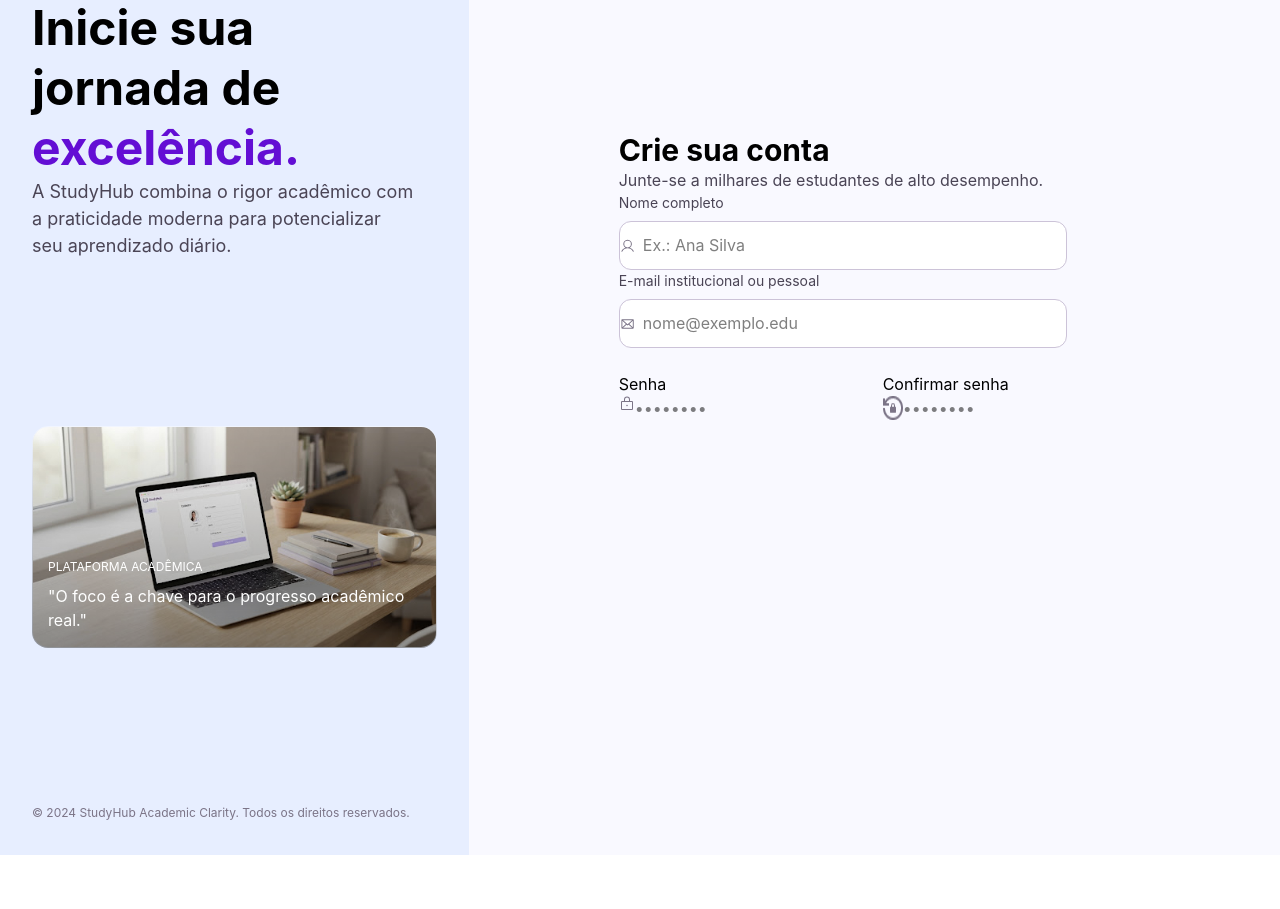
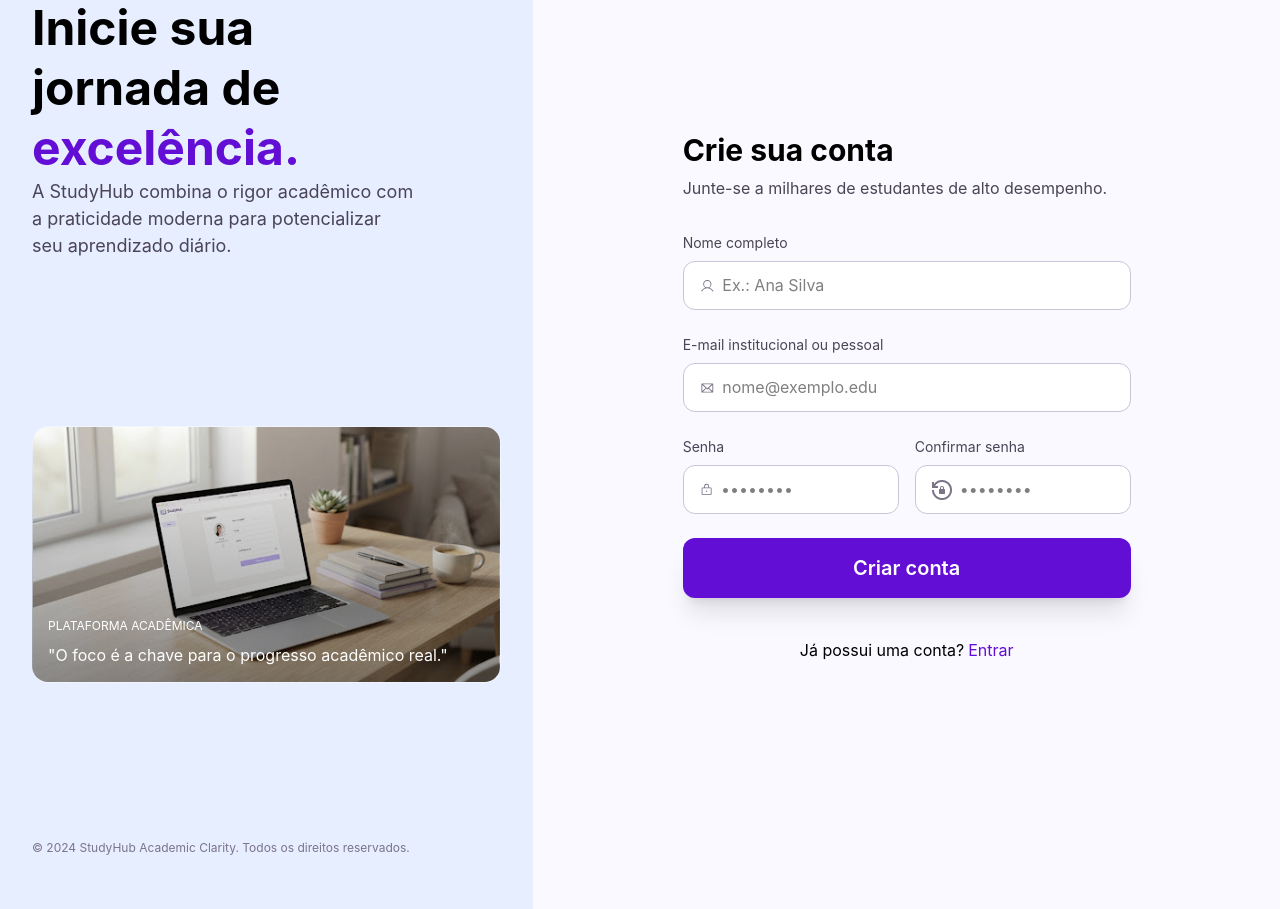
Before and after one commit to FS63-ALDEOTA/studyHub, a React (Vite) app: page / in a window 1280 px wide. Shown: the part 1260-2169 px from the top of the page. Before the commit the page ends 2115 px from the top, so only its background shows below. Built offline with nearby package versions, Linux system fonts and the light colour scheme.

Commit message:
add Register Page

```diff
--- a/src/pages/RegisterPage.jsx
+++ b/src/pages/RegisterPage.jsx
@@ -26,40 +26,41 @@ function RegisterPage(){
                 <span className='text-[12px] text-[#7B7487]'>© 2024 StudyHub Academic Clarity. Todos os direitos reservados.</span>
             </section>
             <section className='px-[149.33px] py-[247.5px] bg-[#F9F9FF]'>
-                <h1 className='text-3xl font-bold'>Crie sua conta</h1>
+                <h1 className='text-3xl font-bold mb-2'>Crie sua conta</h1>
                 <span className='text-[16px] text-[#4A4455]'>Junte-se a milhares de estudantes de alto desempenho.</span>
-                <div>
+                <div className='mt-8'>
                     <h1 className='text-[#4A4455] text-[14px] mb-2'>Nome completo</h1>
                     <div className='flex flex-row h-12.25 w-md bg-white border border-[#CCC3D8] rounded-xl'>
-                        <UserIcon size={16} color="#7b7487" className='mr-2 mt-4'/>
+                        <UserIcon size={16} color="#7b7487" className='mr-2 mt-4 ml-4'/>
                         <input type="name" placeholder='Ex.: Ana Silva' className='w-full rounded-xl'/>
                     </div>
                 </div>
-                <div>
+                <div className='my-6'>
                     <h1 className='text-[#4A4455] text-[14px] mb-2'>E-mail institucional ou pessoal</h1>
                     <div className='flex flex-row h-12.25 w-md bg-white border border-[#CCC3D8] rounded-xl'>
-                        <EnvelopeIcon size={16} color="#7b7487"  className='mr-2 mt-[16.1px]'/>
+                        <EnvelopeIcon size={16} color="#7b7487" className='mr-2 mt-[16.1px] ml-4'/>
                         <input type="email" placeholder='nome@exemplo.edu' className='w-full rounded-xl'/>
                     </div>
                 </div>
                 <div className='flex flex-row mt-6'>
-                    <div>
-                        <h1>Senha</h1>
-                        <div className='flex flex-row'>
-                            <LockIcon size={16} color="#7b7487" />
-                            <input type="password" placeholder='••••••••'/>
+                    <div className='mr-4'>
+                        <h1 className='text-[#4a4455] text-[14px] mb-2'>Senha</h1>
+                        <div className='flex flex-row bg-white border border-[#CCC3D8] rounded-xl h-12.25 w-54'>
+                            <LockIcon size={16} color="#7b7487" className='mr-2 mt-[16.1px] ml-4'/>
+                            <input type="password" placeholder='••••••••' className='w-full rounded-xl'/>
                         </div>
                     </div>
                     <div>
-                        <h1>Confirmar senha</h1>
-                        <div className='flex flex-row'>
-                            <img src={Senha} alt="" />
-                            <input type="password" placeholder='••••••••'/>
+                        <h1 className='text-[#4a4455] text-[14px] mb-2'>Confirmar senha</h1>
+                        <div className='flex flex-row bg-white border border-[#CCC3D8] rounded-xl h-12.25 w-54'>
+                            <img src={Senha} alt="" className='w-5 h-5 mr-2 ml-4 mt-3.5'/>
+                            <input type="password" placeholder='••••••••' className='w-full rounded-xl'/>
                         </div>
                     </div>
                 </div>
+                <button className='text-white bg-primary mt-6 w-md h-15 text-[20px] font-semibold rounded-xl shadow-xl'>Criar conta</button>
+                <p className='flex justify-center mt-10 text-[16px]'>Já possui uma conta?<span className='text-primary ml-1'>Entrar</span></p>
             </section>
-
         </main>
         </>
     )
```
